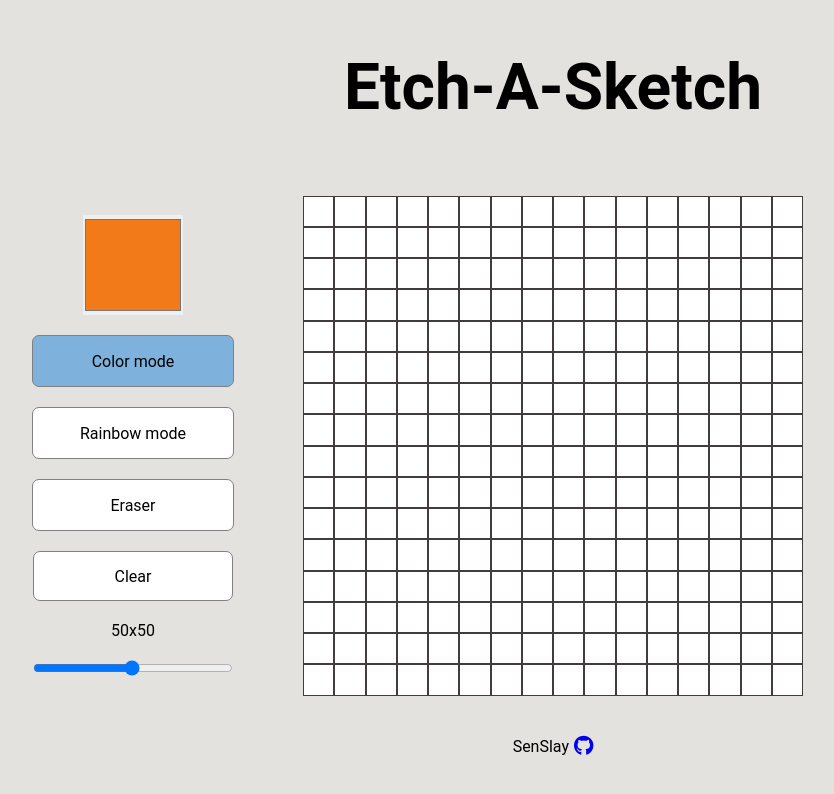
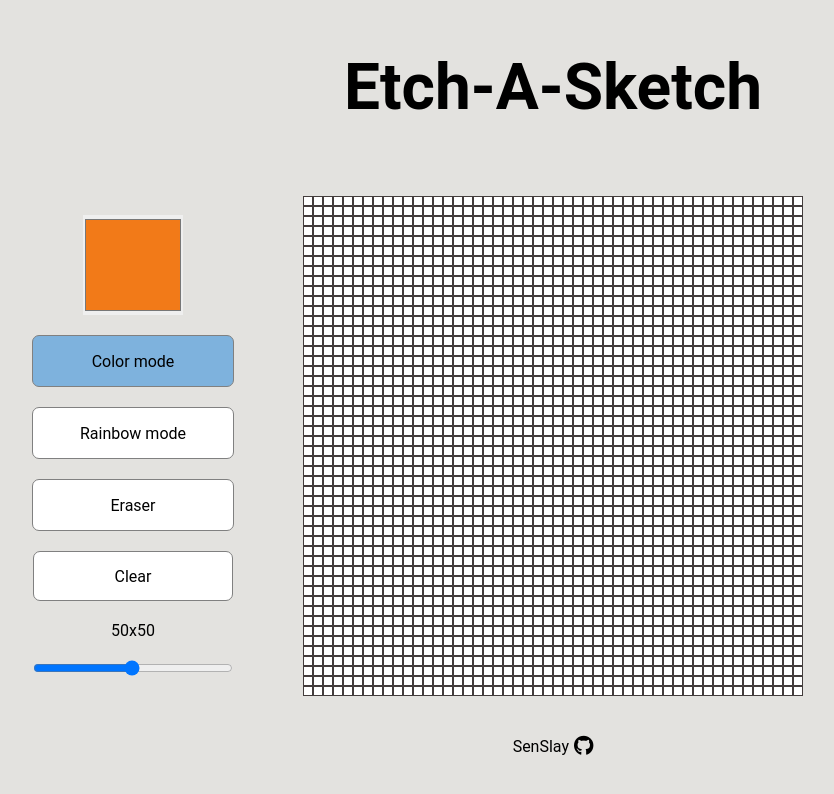
Before and after one commit to SenSlay/etch-a-sketch, a plain HTML site: page index.html in a window 1280 px wide. Shown: the whole page, without its empty margins (87-921 px from the left). Drawn offline with Linux system fonts and the light colour scheme.

Commit message:
Create function createGrid and set default value to 50. Remove default styles for a el.

```diff
--- a/script.js
+++ b/script.js
@@ -1,11 +1,13 @@
 const container = document.querySelector(".container");
 const grid = document.querySelector(".grid");
 
-for (let i = 0; i < 16; i++ ) {
+// Create grid
+function createGrid(gridSize = 50) {
+    for (let i = 0; i < gridSize; i++ ) {
         const rows = document.createElement("div");
         rows.classList.add("row");
 
-    for (let j = 0; j < 16; j++) {
+        for (let j = 0; j < gridSize; j++) {
             const boxes = document.createElement("div");
             boxes.classList.add("box");
 
@@ -13,3 +15,6 @@ for (let i = 0; i < 16; i++ ) {
         }
         grid.appendChild(rows)
     };
+};
+
+createGrid();
--- a/styles.css
+++ b/styles.css
@@ -8,6 +8,11 @@
 body {
     height: 100vh;
     background-color: #E3E2DF;
+}
+
+a {
+    color: inherit;
+    text-decoration: none;
 }
 
 .header {
```
Lines whose indentation alone changed are shown as unchanged.
